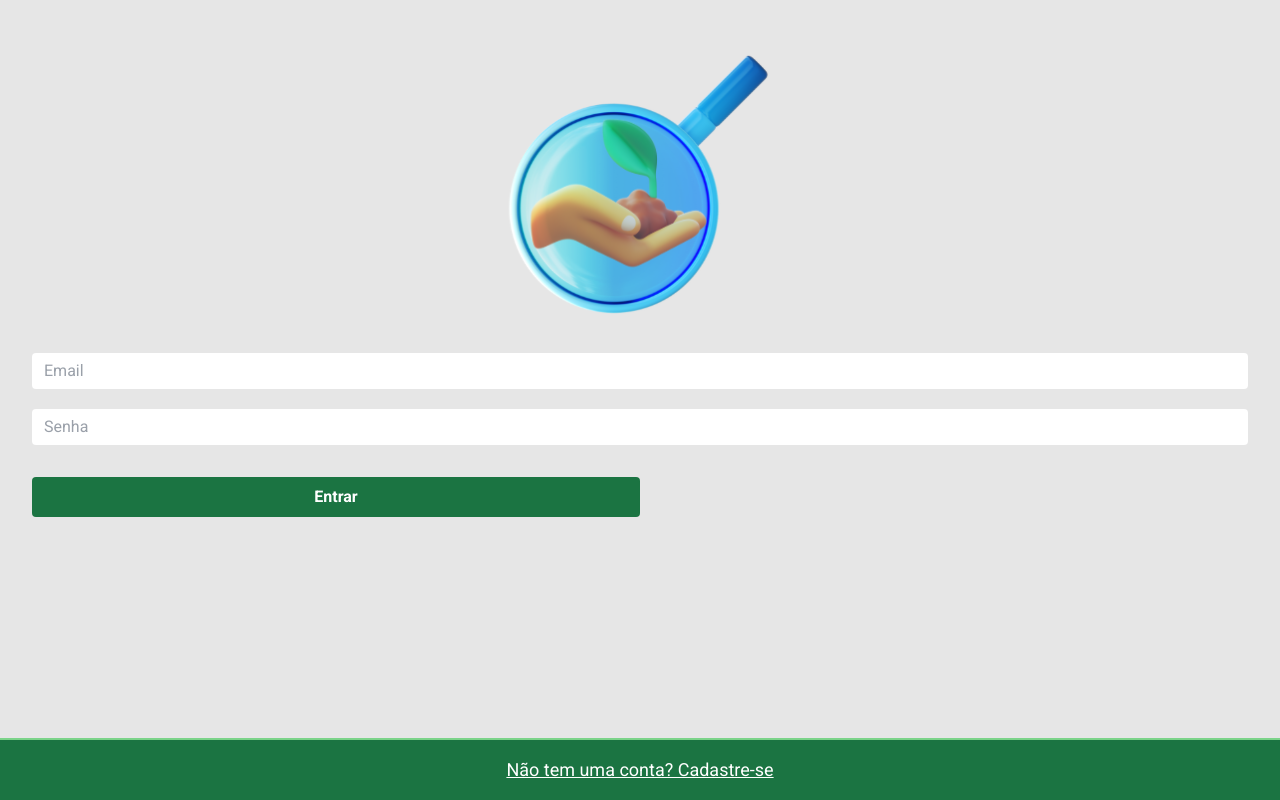
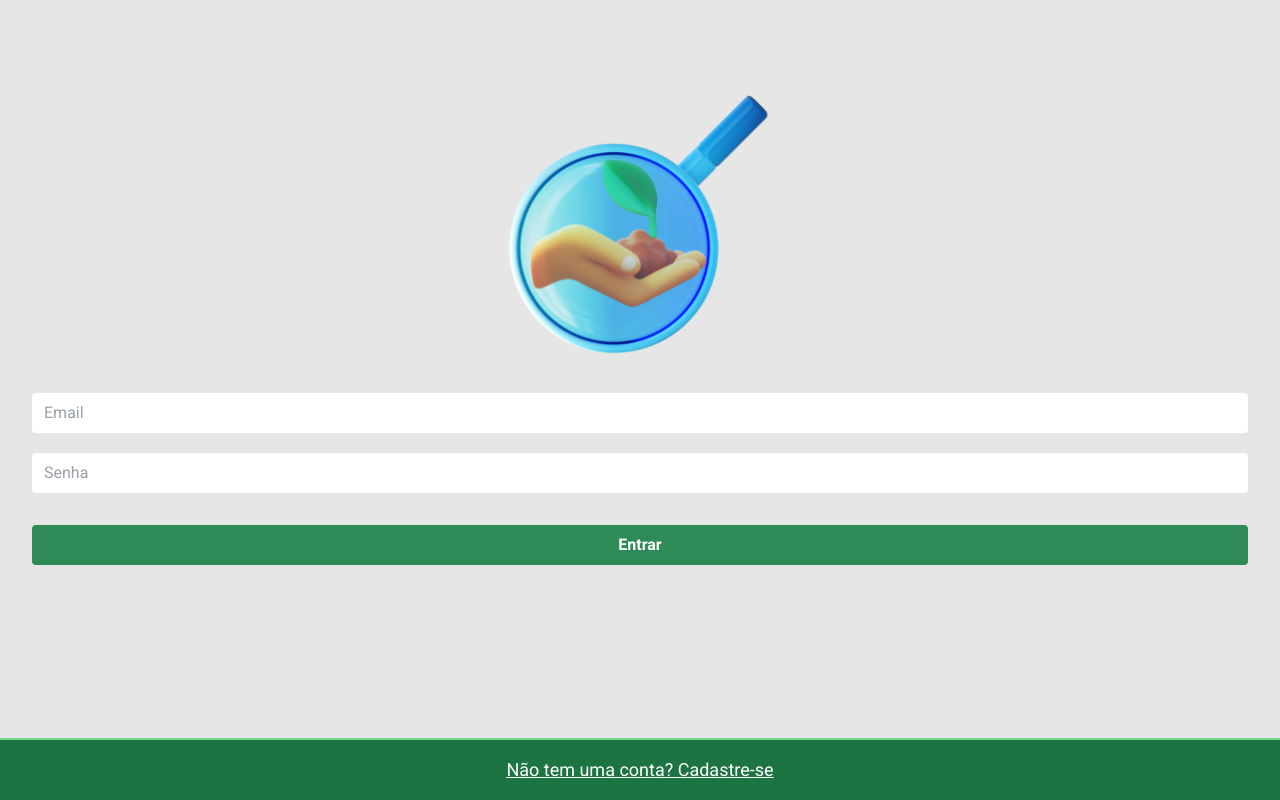
Before and after one commit to Fellyipe/hackaton_show_rural_digital_2025, a React (Vite) app in the folder frontend/: page /login in a window 1280 px wide. Built offline with nearby package versions, Linux system fonts and the light colour scheme.

Commit message:
ajustar estilo e layout do componente de login; adicionar nova cor 'greenpeace' ao CSS

```diff
--- a/frontend/src/Pages/Login/Login.jsx
+++ b/frontend/src/Pages/Login/Login.jsx
@@ -3,14 +3,14 @@ import Footer from '../../components/footer/Footer.jsx';
 
 function Login(){
   return (
-    <div className='flex flex-col items-center h-screen gap-5 p-8 bg-white-green'>
-      <div>
+    <div className="flex flex-col items-center h-screen gap-5 p-8 bg-white-green">
+      <div className='mt-10'>
         <img src={Logo} alt="logotipo" />
       </div>
-      <form className='flex flex-col gap-5 w-full'>
+      <form className="flex flex-col gap-5 w-full">
         <div>
           <input
-            className="appearance-none border-none rounded w-full py-2 px-3 text-gray-700 leading-tight bg-white focus:outline-none"
+            className="appearance-none border-none rounded w-full py-2 px-3 text-gray-700 bg-white focus:outline-none"
             id="email"
             type="email"
             placeholder="Email"
@@ -18,7 +18,7 @@ function Login(){
         </div>
         <div>
           <input
-            className="appearance-none border-none rounded w-full py-2 px-3 text-gray-700 mb-3 leading-tight bg-white focus:outline-none"
+            className="appearance-none border-none rounded w-full py-2 px-3 text-gray-700 mb-3 bg-white focus:outline-none"
             id="password"
             type="password"
             placeholder="Senha"
@@ -26,7 +26,7 @@ function Login(){
         </div>
         <div>
           <button
-            className="bg-primary hover:bg-emerald cursor-pointer text-white font-bold py-2 w-1/2 rounded"
+            className="bg-greenpeace cursor-pointer text-white font-bold py-2 w-full rounded hover:bg-emerald"
             type="submit"
           >
             Entrar
--- a/frontend/src/index.css
+++ b/frontend/src/index.css
@@ -10,6 +10,7 @@
     --color-secondary: #1C6E8C;
     --color-white-blue: #CEFDFF;
     --color-red: #E0777D;
+    --color-greenpeace: #2e8b57;
 }
 
 body{
```
